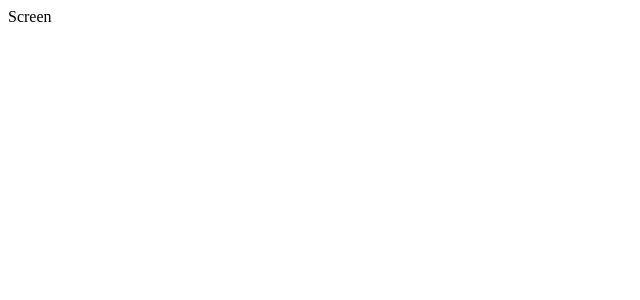
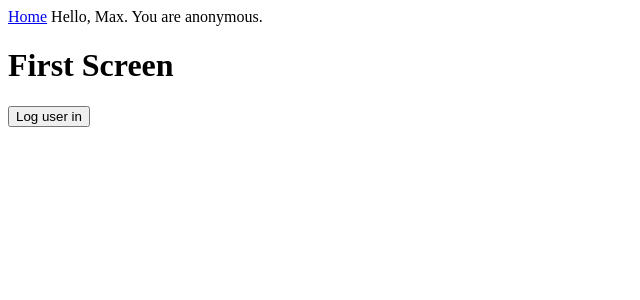
Before and after one commit to helious23/react-hook, a React (Create React App) app: page / in a window 1280 px wide. Shown: the top 300 px of the page, without its empty margins (0-640 px from the left). Built offline with nearby package versions, Linux system fonts and the light colour scheme.

Commit message:
#9.2 useContext in Action

```diff
--- a/src/App.js
+++ b/src/App.js
@@ -1,9 +1,10 @@
+import UserContextProvider from "./context";
 import Screen from "./Screen";
 function App() {
   return (
-    <>
+    <UserContextProvider>
       <Screen />
-    </>
+    </UserContextProvider>
   );
 }
 
--- /dev/null
+++ b/src/Header.js
@@ -0,0 +1,14 @@
+import { useContext } from "react";
+import { UserContext } from "./context";
+
+export default function Header() {
+  const {
+    user: { name, loggedIn },
+  } = useContext(UserContext);
+  return (
+    <header>
+      <a href="#">Home</a> Hello, {name}. You are{" "}
+      {loggedIn ? "logged in." : "anonymous."}
+    </header>
+  );
+}
--- a/src/Screen.js
+++ b/src/Screen.js
@@ -1,3 +1,13 @@
+import { useContext } from "react";
+import { UserContext } from "./context";
+import Header from "./Header";
 export default function Screen() {
-  return <div>Screen</div>;
+  const { logUserIn } = useContext(UserContext);
+  return (
+    <div>
+      <Header />
+      <h1>First Screen</h1>
+      <button onClick={logUserIn}>Log user in</button>
+    </div>
+  );
 }
--- /dev/null
+++ b/src/context.js
@@ -0,0 +1,18 @@
+import React, { useState } from "react";
+
+export const UserContext = React.createContext();
+
+const UserContextProvider = ({ children }) => {
+  const [user, setUser] = useState({
+    name: "Max",
+    loggedIn: false,
+  });
+  const logUserIn = () => setUser({ ...user, loggedIn: true });
+  return (
+    <UserContext.Provider value={{ user, logUserIn }}>
+      {children}
+    </UserContext.Provider>
+  );
+};
+
+export default UserContextProvider;
```
